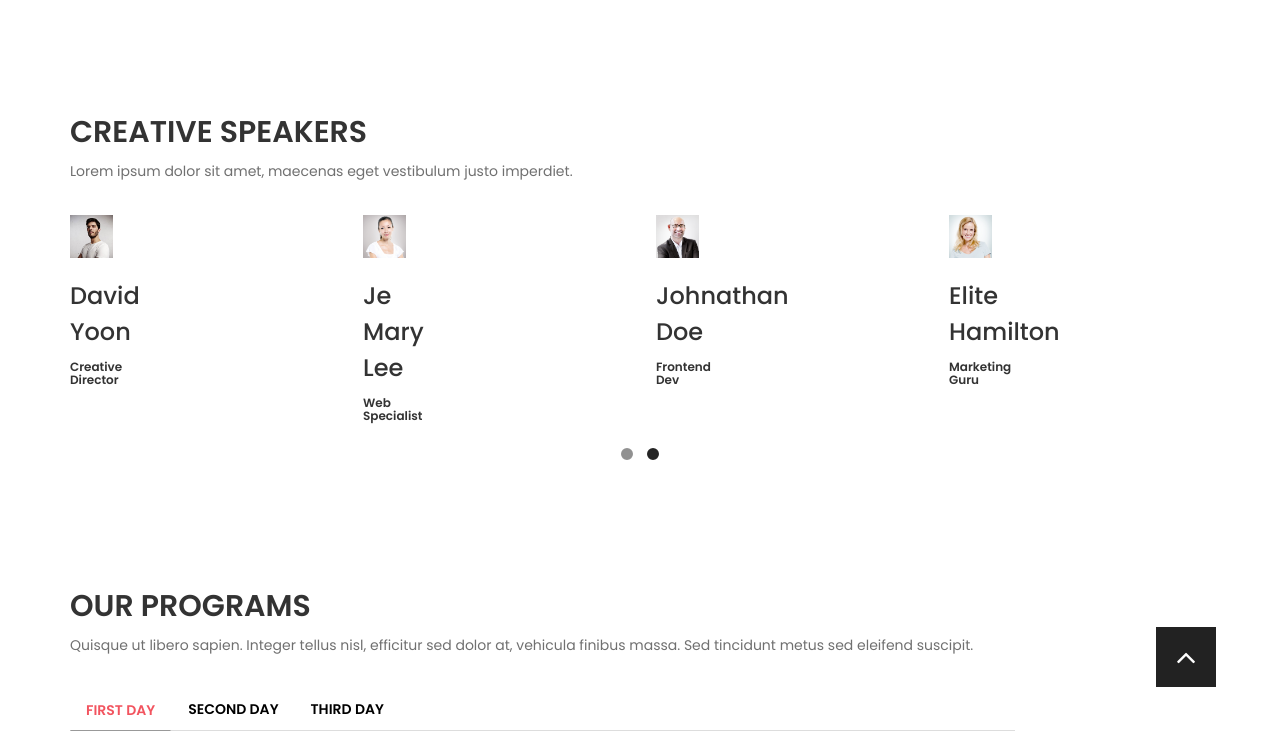
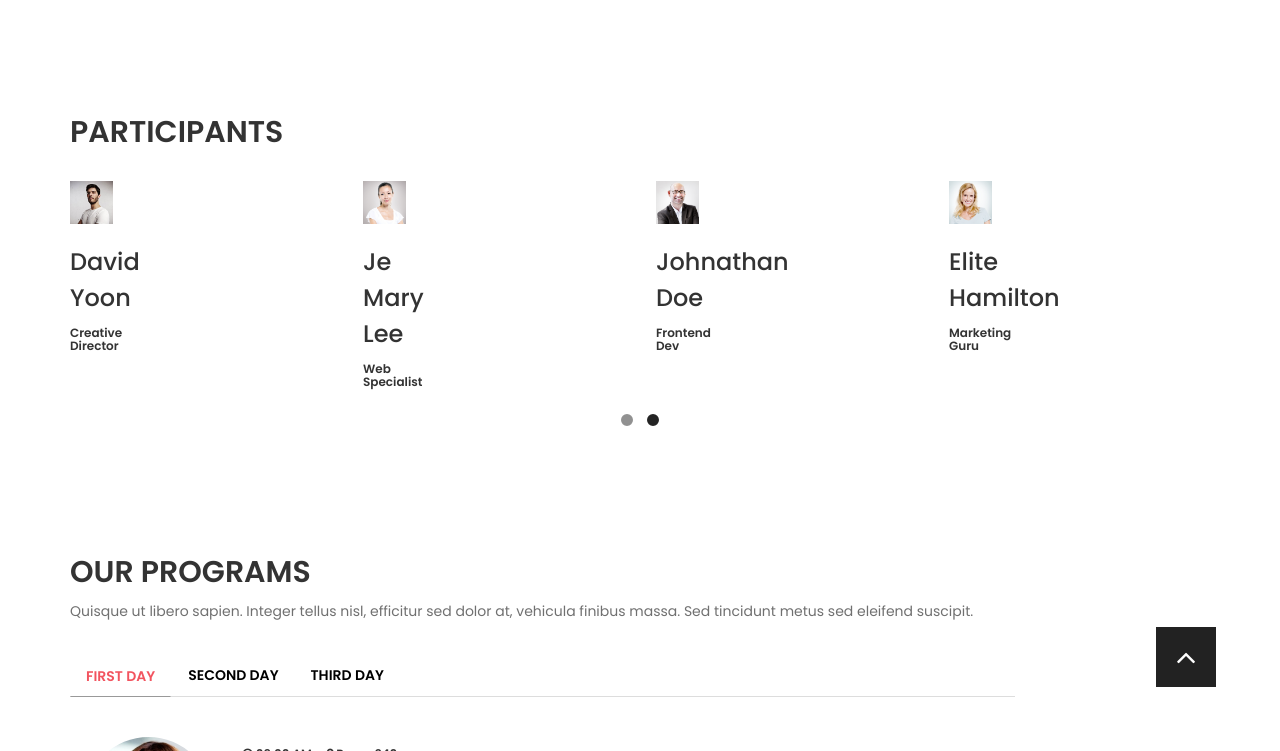
Before and after one commit to weremoose/jekyll_event_site, a Jekyll site: the page built from index.md, in a window 1280 px wide and 900 px high, scrolled down 2051 px, cut to the strip 149-900 px from the top of the window. Built offline with Jekyll 4.4.1, drawn with Linux system fonts in a browser that asks for light colours.

Commit message:
Participants

```diff
--- a/_includes/speakers.html
+++ b/_includes/speakers.html
@@ -7,8 +7,7 @@
 
 			<div class="col-md-12 col-sm-12 wow bounceIn">
 				<div class="section-title">
-					<h2>Creative Speakers</h2>
-					<p>Lorem ipsum dolor sit amet, maecenas eget vestibulum justo imperdiet.</p>
+					<h2>Participants</h2>
 				</div>
 			</div>
 
@@ -20,8 +19,8 @@
 					<div class="speakers-wrapper">
 						<img src="{{ page.speaker_1_img | relative_url  }}" class="img-responsive" alt="speakers">
 							<div class="speakers-thumb">
-								<h3>{{ page.speaker_1_name }}</h3>
-								<p>{{ page.speaker_1_text }}</p>
+								<h3>{{ page.participant_1_name }}</h3>
+								<p>{{ page.participant_1_text }}</p>
 							</div>
 					</div>
 				</div>
```
